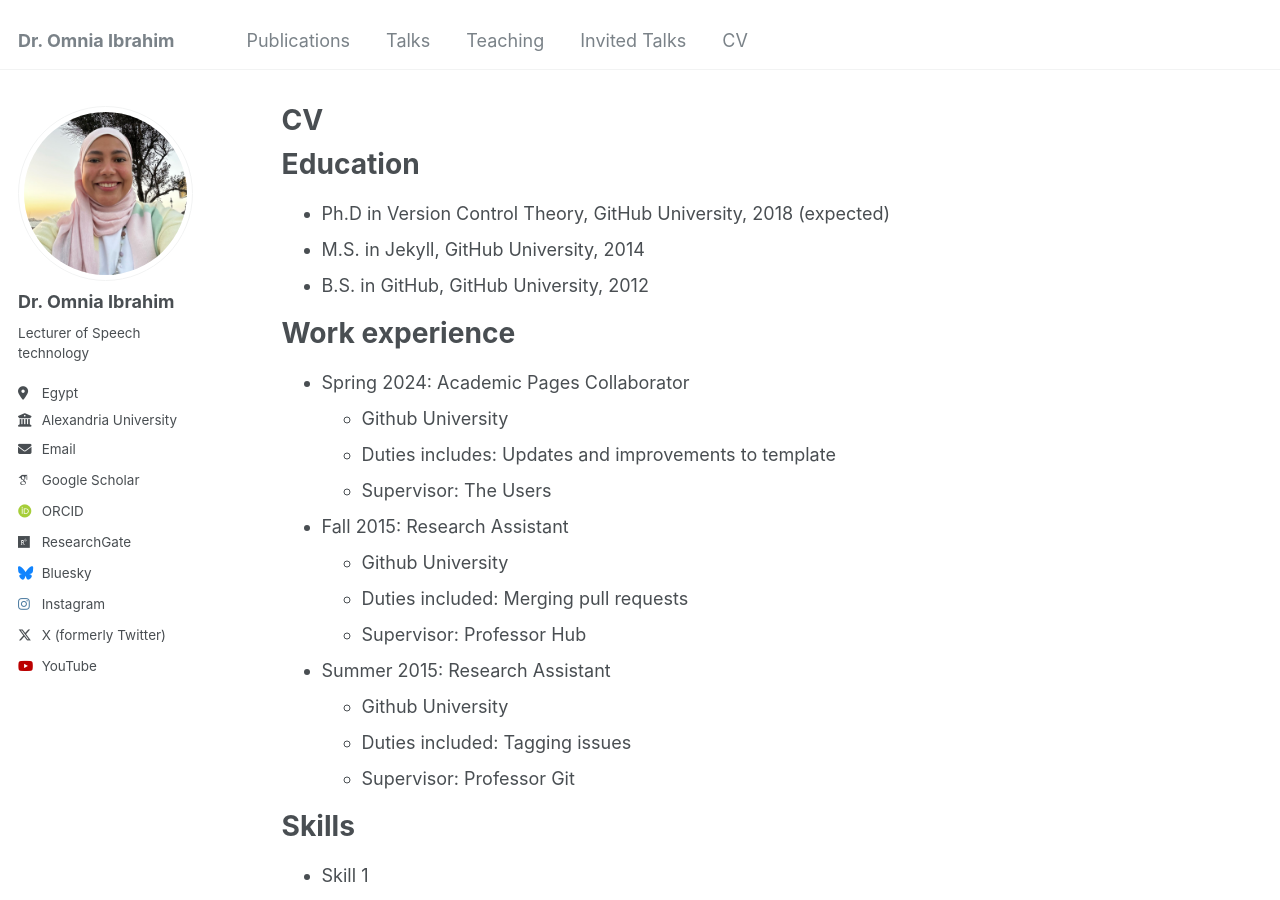
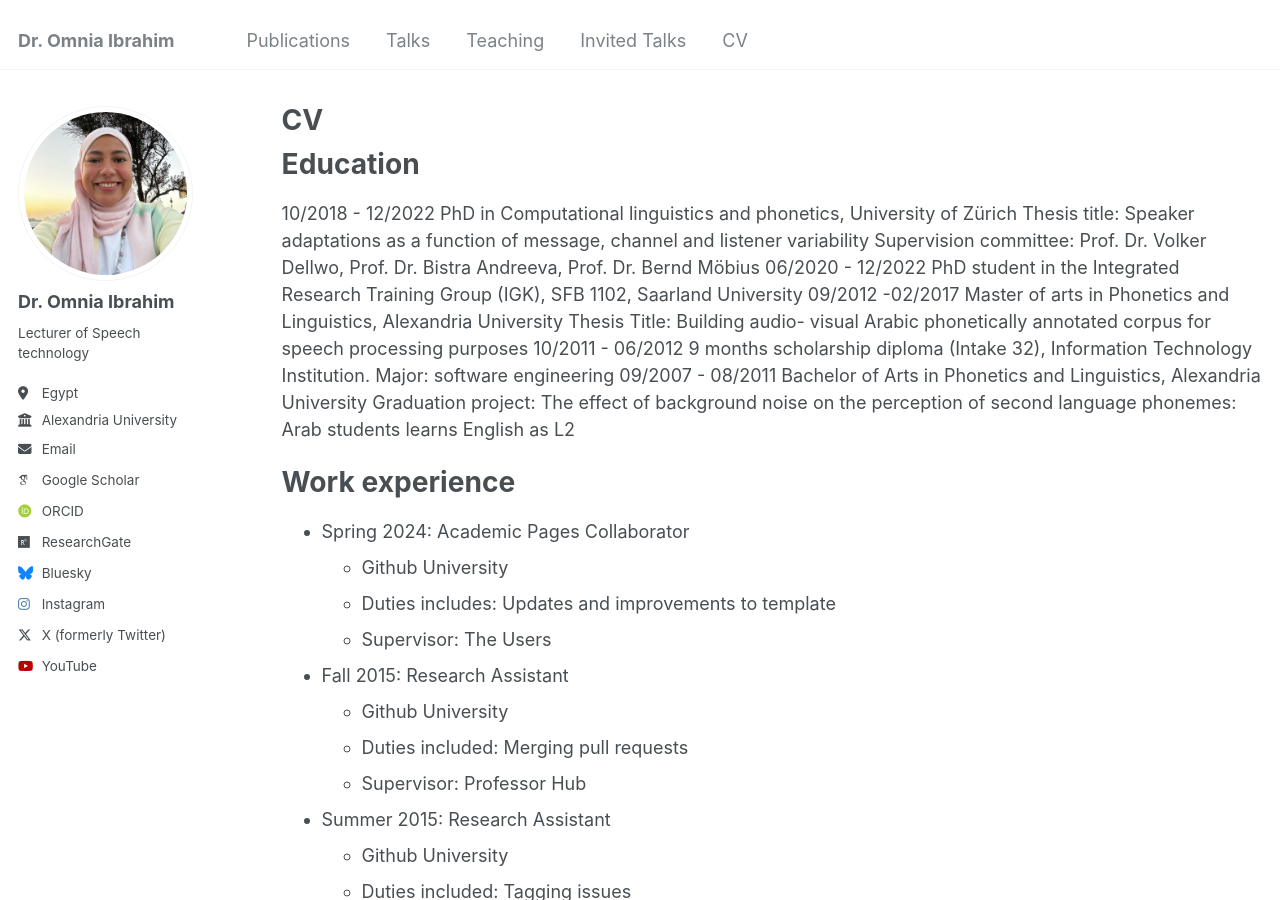
Before and after one commit to Omnia-Ibrahim-phonetics/Omnia-Ibrahim-phonetics.github.io, a Jekyll site: the page built from _pages/cv.md, in a window 1280 px wide and 900 px high. Built offline with Jekyll 4.4.1, drawn with Linux system fonts in a browser that asks for light colours; some web fonts are replaced.

Commit message:
Update cv.md

```diff
--- a/_pages/cv.md
+++ b/_pages/cv.md
@@ -11,9 +11,21 @@ redirect_from:
 
 Education
 ======
-* Ph.D in Version Control Theory, GitHub University, 2018 (expected)
-* M.S. in Jekyll, GitHub University, 2014
-* B.S. in GitHub, GitHub University, 2012
+10/2018 - 12/2022
+PhD in Computational linguistics and phonetics, University of Zürich
+Thesis title: Speaker adaptations as a function of message, channel and listener variability
+Supervision committee: Prof. Dr. Volker Dellwo, Prof. Dr. Bistra Andreeva, Prof. Dr. Bernd Möbius
+06/2020 - 12/2022
+PhD student in the Integrated Research Training Group (IGK), SFB 1102, Saarland University
+09/2012 -02/2017
+Master of arts in Phonetics and Linguistics, Alexandria University
+Thesis Title: Building audio- visual Arabic phonetically annotated corpus for speech processing purposes
+10/2011 - 06/2012
+9 months scholarship diploma (Intake 32), Information Technology Institution. Major:  software engineering
+09/2007 - 08/2011
+Bachelor of Arts in Phonetics and Linguistics, Alexandria University
+Graduation project: The effect of background noise on the perception of second language phonemes:  Arab students learns English as L2
+
 
 Work experience
 ======
```
